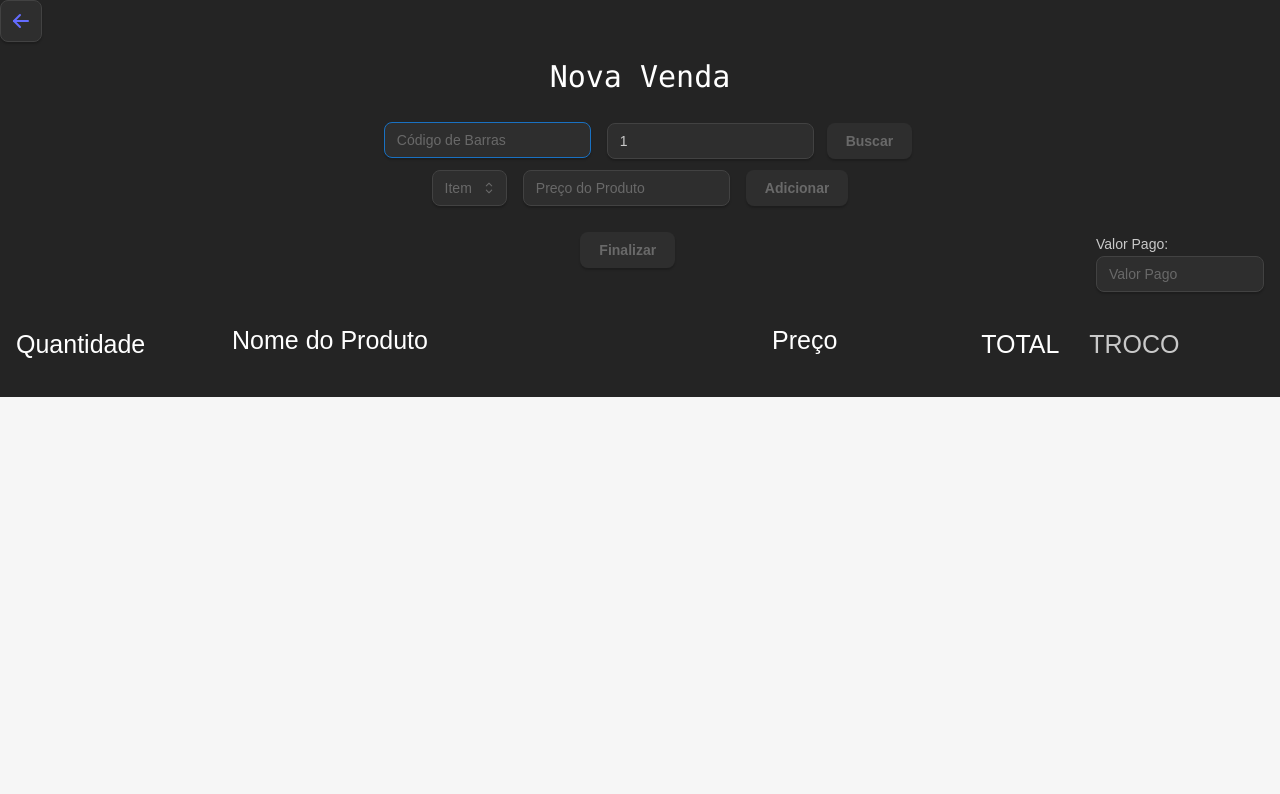
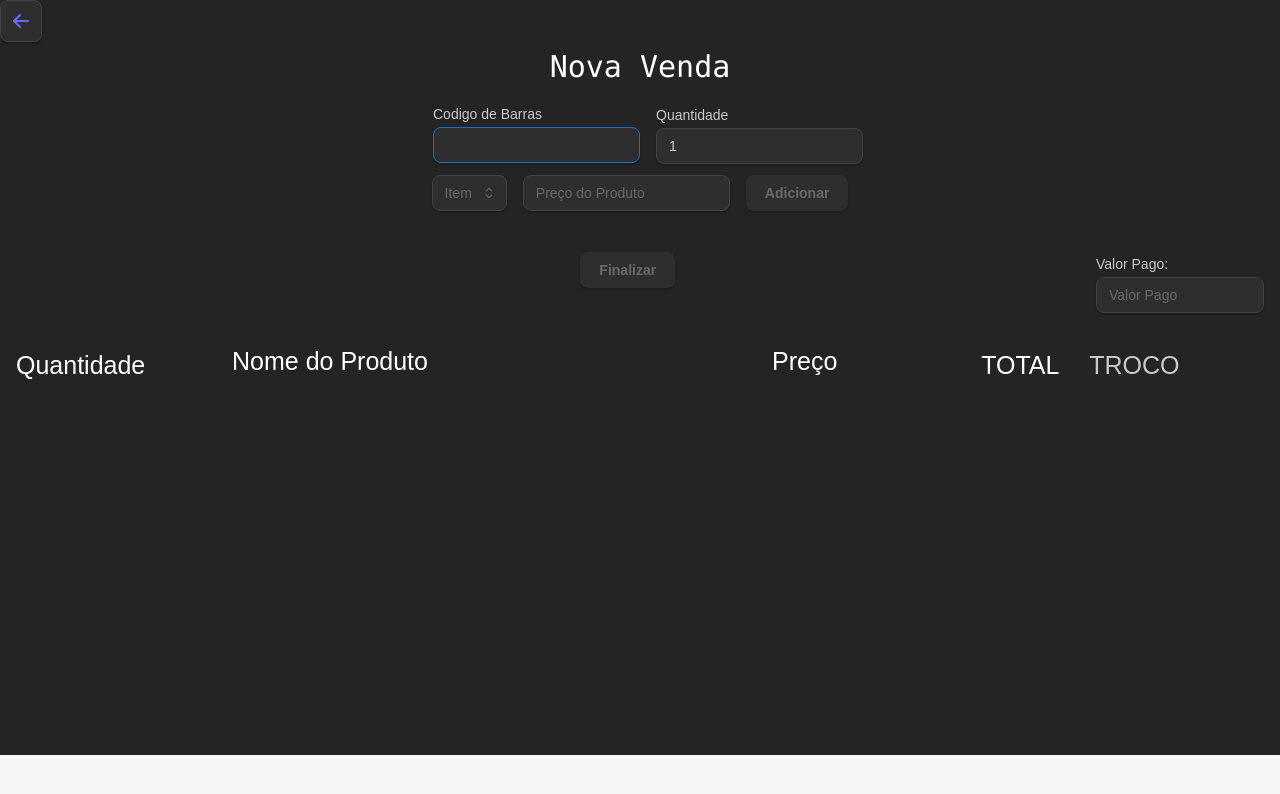
Before and after one commit to RenanLH/Mercearia, a React (Vite) app in the folder Tauri React Mantine/: page /novaVenda in a window 1280 px wide. Shown: the top 794 px of the page. Built offline with nearby package versions, Linux system fonts and the light colour scheme.

Commit message:
Mudanca de UX, lógica de histórico no back

```diff
--- a/Tauri React Mantine/src/screens/historico.tsx
+++ b/Tauri React Mantine/src/screens/historico.tsx
@@ -1,13 +1,9 @@
-import { ActionIcon, Button, Center, Checkbox, Grid, Image, NumberInput, rem, Text } from '@mantine/core'
+import { ActionIcon, Button, Center, Grid, rem, Text } from '@mantine/core'
 import { DateTimePicker, DateValue } from '@mantine/dates';
 import { IconArrowLeft } from '@tabler/icons-react';
-import { event } from '@tauri-apps/api';
 import { NavLink } from 'react-router-dom'
 import axios from 'axios';
 import { useState } from 'react';
-
-
-
 
 function Historico() {
 
--- a/Tauri React Mantine/src/screens/novaVenda.tsx
+++ b/Tauri React Mantine/src/screens/novaVenda.tsx
@@ -40,7 +40,7 @@ function NovaVenda (){
   const [valorPago, setValorPago] = useState<string | number>('');
   const [valorTroco, setValorTroco] = useState<string | number>(0.0);
 
-  const groceries = ['Diversos','Pão Frances', 'Gelo 1Kg', 'Gelo 5Kg', 'Carvão 4Kg', 'Carvão 9Kg', 'Lenha'];
+  const groceries = ['Diversos','Pão Frances', 'Ovo', 'Gelo 1Kg', 'Gelo 5Kg', 'Carvão 4Kg', 'Carvão 9Kg', 'Lenha', 'Sabão em Barra'];
   const [total, setTotal] = useState<number>(0.0);
   const [preco, setPreco] = useState<string | number>('');
   const [qtd, setQtd] = useState<string | number>('1');
@@ -84,7 +84,11 @@ function showMoney(value: number| string){
       setPreco(4);
     }else if (item == "Pão Frances"){
       setPreco(0.6);
-    }else if (item == "Gelo 5Kg"){
+    }
+    else if (item == "Ovo"){
+      setPreco(0.75);
+    }
+    else if (item == "Gelo 5Kg"){
       setPreco(10);
     }else if (item == "Carvão 4Kg"){
       setPreco(20);
@@ -92,10 +96,30 @@ function showMoney(value: number| string){
       setPreco(46);
     }else if (item == "Lenha"){
       setPreco(16);
-    }else {
+    }else if (item == "Sabão em Barra"){
+      setPreco(3.5);
+    }
+    else{
       setPreco('');
     }
   }
+
+  /*async function sendToPrinter(){
+    const url = "http://localhost:5550/print";
+
+    const sale = {
+      "productList" : products,
+      "total": total
+    };
+
+    const result = await axios.post(url, sale);
+
+    if (result.status == 200){
+      setErros('Nota Fiscal Gerada com Sucesso!');
+    }else {
+      setErros('Erro!' + result.data.text);
+    }
+  }*/
 
 
   async function finishSale(){
@@ -129,9 +153,6 @@ function showMoney(value: number| string){
   }
 
 
-  function disableSearchButton(){
-    return!(String(cBarras).length > 8);
-  }
 
   async function searchDB (codBarras: String){
     try {
@@ -155,7 +176,7 @@ function showMoney(value: number| string){
           if(Number(qtd) >= 1) productDb.qtd = qtd;
           else productDb.qtd = 1;
 
-          setProducts((prev) => [...prev, productDb]);
+          setProducts((prev) => [productDb, ...prev]);
           setTimeout(() => {
             reset()
           }, 500);
@@ -175,17 +196,23 @@ function showMoney(value: number| string){
   function adicionarBtOnclick(){
     if (dpBoxValue != null && preco != '' ) {
 
+      let q = qtd;
+      if (String(qtd) == '' || Number(qtd) == 0) {
+        setQtd(1);
+        q = 1;
+      }
+
       const uncategorized = {
         barcode: "",
         name: dpBoxValue as string,
         salesName: "",
         price: numberToMoney(preco),
-        qtd: String(qtd)
+        qtd: q
       }
       const existentProduct = products.find((item) => item.name == uncategorized.name);
 
       if (existentProduct == undefined || existentProduct.name == "Diversos")
-        setProducts((prev) => [...prev, uncategorized])
+        setProducts((prev) => [uncategorized, ...prev])
       else
         existentProduct.qtd = String(Number(existentProduct.qtd) + Number(qtd));
       reset()
@@ -199,7 +226,10 @@ function showMoney(value: number| string){
 
   /// arrumar 8
   function cBarrasOnChange(){
-    if ((String(cBarras).length == 13 || String(cBarras).length == 8) && String(cBarras) != String(lastCBarras)){
+
+    if (String(qtd).length == 0)
+      setQtd(1)
+    if ((String(cBarras).length == 13 || String(cBarras).length == 12 || String(cBarras).length == 8) && String(cBarras) != String(lastCBarras)){
       setLastCBarras(String(cBarras));
 
       searchDB(String(cBarras));
@@ -224,34 +254,36 @@ function showMoney(value: number| string){
   }
 
 return <div>
+
+    <div className="header" style={{height:"100%"}}>
       <NavLink to='/'>
       <ActionIcon size={42} variant="default" aria-label="ActionIcon with size as a number">
         <IconArrowLeft style={{ width: rem(24), height: rem(24) }} />
       </ActionIcon>
       </NavLink>
-  <Text ta={"center"}  p={"lg"} c={"#FFFF"} size="30px" ff="monospace">Nova Venda</Text>
+      <Text ta={"center"} p={"xs"} c={"#FFFF"} size="30px" ff="monospace">Nova Venda</Text>
       <Text ta={"center"} c={"red"} size="15px" ff="monospace">{erros}</Text>
+
 
     <Center>
       <TextInput
         mt={"10px"}
         value={cBarras}
         ref={inputRef}
+        label={"Codigo de Barras"}
         onChange={(event) =>setCBarras(event.currentTarget.value)}
         onKeyUp={() => cBarrasOnChange()}
         pe={'md'} pb={'sm'} ps={'md'}
-      placeholder="Código de Barras"
       />
 
       <NumberInput
           value={qtd}
           onChange={setQtd}
-        placeholder='Quantidade'
+          label={"Quantidade"}
           allowDecimal={false}
           allowNegative={false}
           hideControls={true}/>
-
-      <Button ml={"1%"} disabled={disableSearchButton()} type='submit' onClick={()=> searchDB(String(cBarras))}>Buscar</Button>
+        {/*<Button hidden={true} ml={"1%"} disabled={disableSearchButton()} type='submit' onClick={()=> searchDB(String(cBarras))}>Buscar</Button> */}
       </Center>
 
       <Flex pb={"2%"} gap={"md"} justify={"center"} direction={{ base: 'column', sm: 'row' }}>
@@ -294,6 +326,10 @@ return <div>
       </Flex>
 
       <Grid>
+        <Grid.Col span={10} ta={"end"}>
+          {/**<Button ml={"18%"} disabled={disableFinishButton()} type='submit' onClick={sendToPrinter}>Imprimir Nota</Button>**/}
+          </Grid.Col>
+
         <Grid.Col span={10} ta={"center"}>
           <Button ml={"18%"} disabled={disableFinishButton()} type='submit' onClick={finishSale}>Finalizar</Button>
         </Grid.Col>
@@ -312,7 +348,6 @@ return <div>
       </Grid>
 
       <Grid>
-
           <Grid.Col span={2}>
             <Text lh={"h1"} p="md" c={"#FFFF"} size="25px">{"Quantidade "}</Text>
           </Grid.Col>
@@ -340,6 +375,11 @@ return <div>
           </Grid.Col>
       </Grid>
 
+    </div>
+
+    <div className="main" style={{height:"100%", overflowY:"auto"}}>
+
+      <div id="productsDiv" style={{minHeight:"40vh", maxHeight: "40vh", minWidth:"90%", maxWidth:"99%"}}>
       {products.map((product, index)=>
         <Grid justify={"start"}>
           <Grid.Col span={2}>
@@ -358,7 +398,9 @@ return <div>
         </Grid>
         )}
 
+      </div>
 
+    </div>
 
   </div>
 }
--- a/Tauri React Mantine/src/screens/novoProduto.tsx
+++ b/Tauri React Mantine/src/screens/novoProduto.tsx
@@ -1,4 +1,4 @@
-import { ActionIcon, Button, Center, Checkbox, Grid, NumberInput, rem, TextInput, Text, Flex} from '@mantine/core'
+import { ActionIcon, Button, Checkbox, Grid, NumberInput, rem, TextInput, Text, Flex} from '@mantine/core'
 import { IconArrowLeft } from '@tabler/icons-react'
 import { useEffect, useRef, useState } from 'react'
 import { NavLink } from 'react-router-dom'
@@ -54,19 +54,6 @@ function NovoProduto() {
 
   }
 
-
-function numberToMoney(value:number | string){
-  value = String(value).replace(",", ".");
-  return  String(Number(value).toFixed(2)).replace(".", ",");
-}
-
-function showMoney(value: number| string){
-  if (value == "0"){
-    return "";
-  }
-  const srtValue = numberToMoney(value);
-  return "R$ "  + srtValue;
-}
 
   async function search (codBarras: String){
     try {
```
Also changed, not shown: 1 other file (tests, documents, lock files or other folders). Lines whose indentation alone changed are shown as unchanged.
